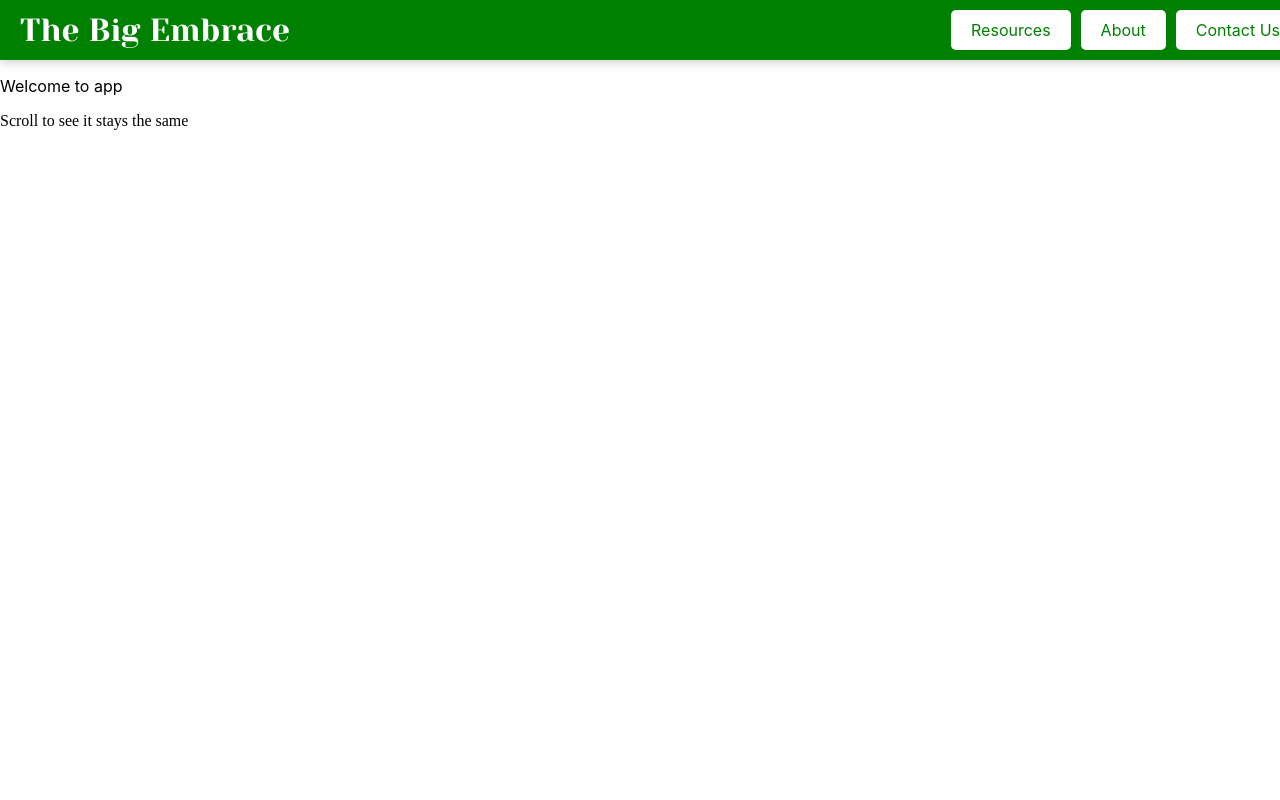
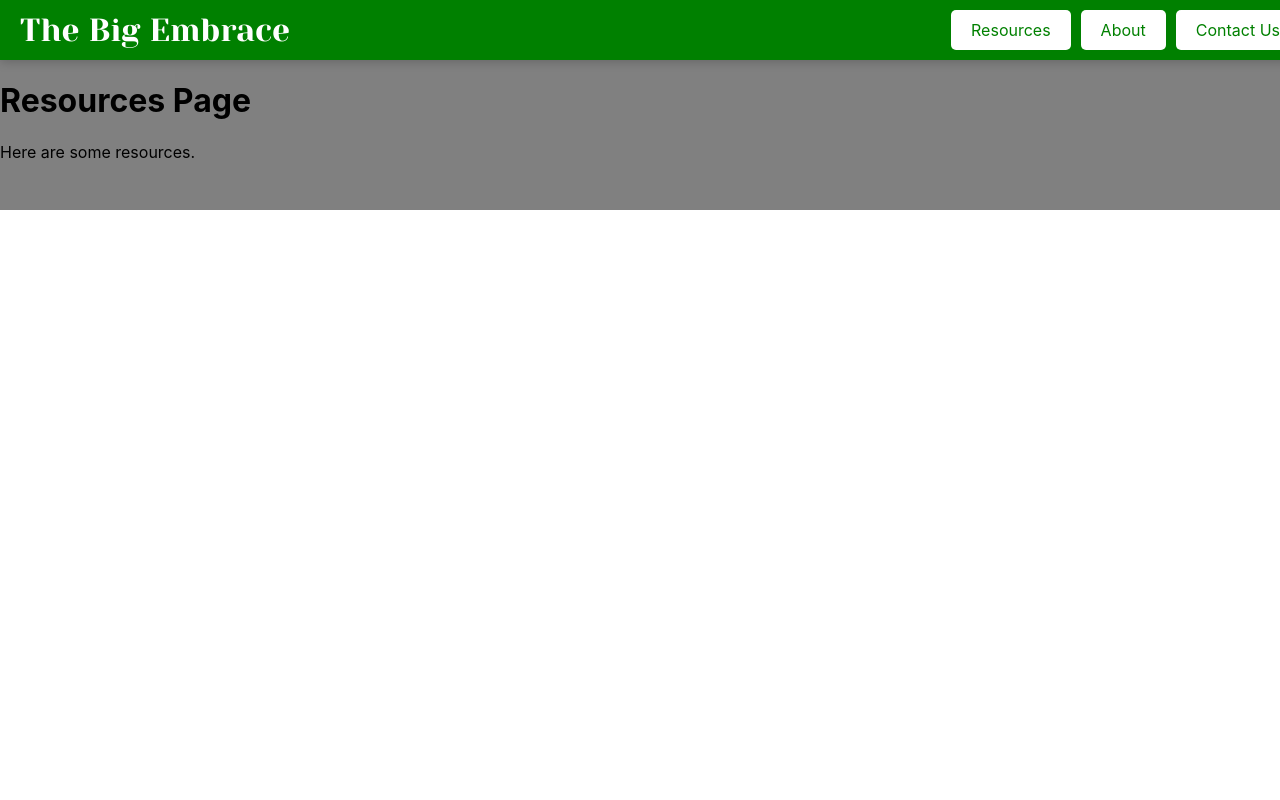
Before and after one commit to pricet2023/BigEmbrace, a React (Create React App) app: page /resources in a window 1280 px wide. Shown: the top 800 px of the page. Built offline with nearby package versions, Linux system fonts and the light colour scheme; a web font is replaced by a local one.

Commit message:
Added css files for each page and put banner on each page so that it doesn't overlap content

```diff
--- /dev/null
+++ b/src/About.css
@@ -0,0 +1,3 @@
+.About {
+    padding-top: 60px; /* Adjust this value to match your banner's height */
+}
--- a/src/About.tsx
+++ b/src/About.tsx
@@ -1,12 +1,14 @@
-
-// src/About.js
-
 import React from 'react';
+import './About.css'
+import Banner from './Banner.tsx';
 
 const About = () => (
   <div>
-    <h1>About Page</h1>
-    <p>Learn more about us.</p>
+    <Banner />
+    <div className='About'>
+      <h1>About Page</h1>
+      <p>Learn more about us.</p>
+    </div>
   </div>
 );
 
--- a/src/App.js
+++ b/src/App.js
@@ -9,11 +9,6 @@ import Contact from "./Contact.tsx";
 function App() {
   return (
     <div className="App">
-      <Banner />
-      <div className="content">
-        <p>Welcome to app</p>
-        <div style={{ height: "2000px", fontFamily: 'Mager Regular' }}>Scroll to see it stays the same</div>
-      </div>
       <Routes>
         <Route path="/" element={<Home />} />
         <Route path="/resources" element={<Resources />} />
--- /dev/null
+++ b/src/Contact.css
@@ -0,0 +1,3 @@
+.Contact {
+    padding-top: 60px; /* Adjust this value to match your banner's height */
+}
--- a/src/Contact.tsx
+++ b/src/Contact.tsx
@@ -1,11 +1,16 @@
 // src/Contact.js
 
 import React from 'react';
+import Banner from './Banner.tsx';
+import './Contact.css'
 
 const Contact = () => (
   <div>
-    <h1>Contact Us Page</h1>
-    <p>Get in touch with us.</p>
+    <Banner />
+    <div className='Contact'>
+      <h1>Contact Us Page</h1>
+      <p>Get in touch with us.</p>
+    </div>
   </div>
 );
 
--- /dev/null
+++ b/src/Home.css
@@ -0,0 +1,3 @@
+.Home {
+    padding-top: 60px; /* Adjust this value to match your banner's height */
+}
--- a/src/Home.tsx
+++ b/src/Home.tsx
@@ -1,10 +1,15 @@
 
 import React from 'react';
+import './Home.css'
+import Banner from './Banner.tsx';
 
 const Home = () => (
   <div>
-    <h1>Welcome to The Big Embrace</h1>
-    <p>This is the home page.</p>
+    <Banner/>
+    <div className='Home'>
+      <h1>Welcome to The Big Embrace</h1>
+      <p>This is the home page.</p>
+    </div>
   </div>
 );
 
--- /dev/null
+++ b/src/Resources.css
@@ -0,0 +1,5 @@
+.Resources {
+    padding-top: 60px; /* Adjust this value to match your banner's height */
+    height: 150px;
+    background-color: gray;
+}
--- a/src/Resources.tsx
+++ b/src/Resources.tsx
@@ -1,9 +1,14 @@
 import React from 'react';
+import Banner from './Banner.tsx';
+import './Resources.css'
 
 const Resources = () => (
   <div>
-    <h1>Resources Page</h1>
-    <p>Here are some resources.</p>
+    <Banner />
+    <div className='Resources'>
+      <h1>Resources Page</h1>
+      <p>Here are some resources.</p>
+    </div>
   </div>
 );
 
```
